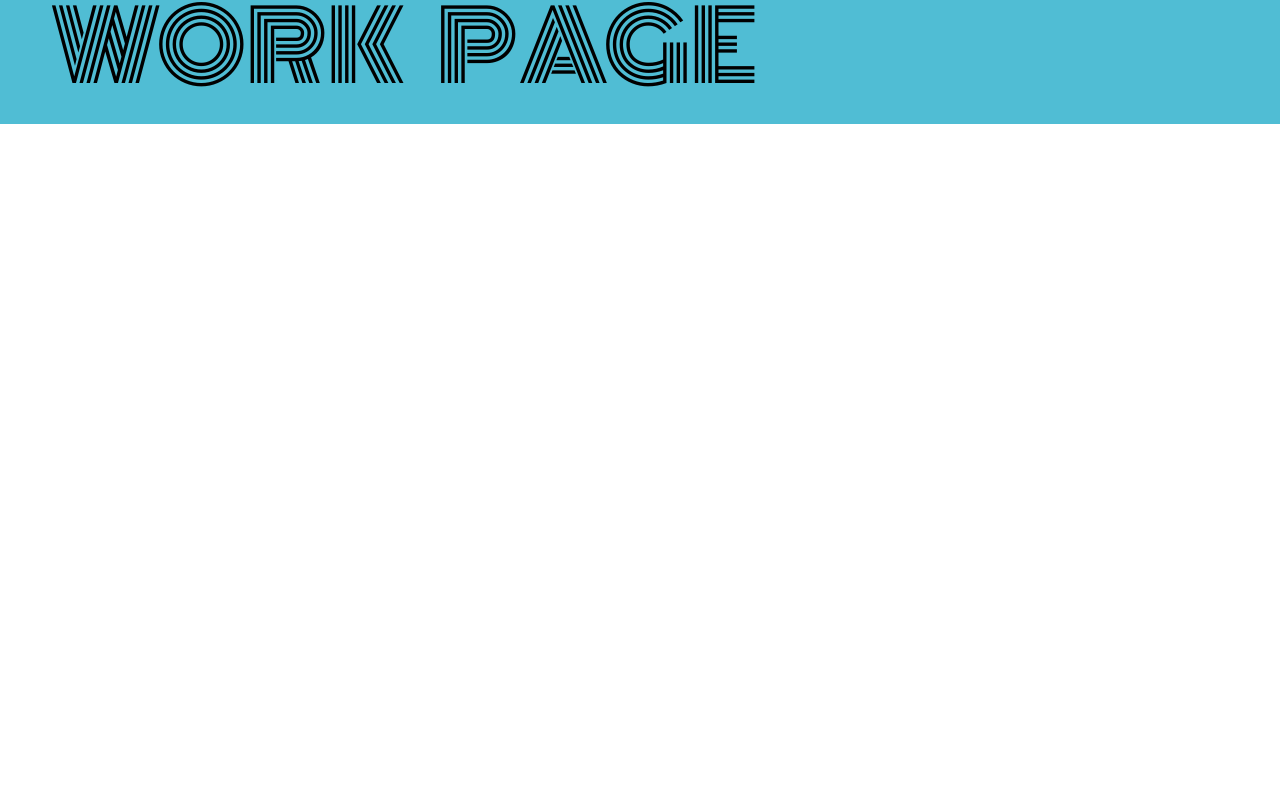
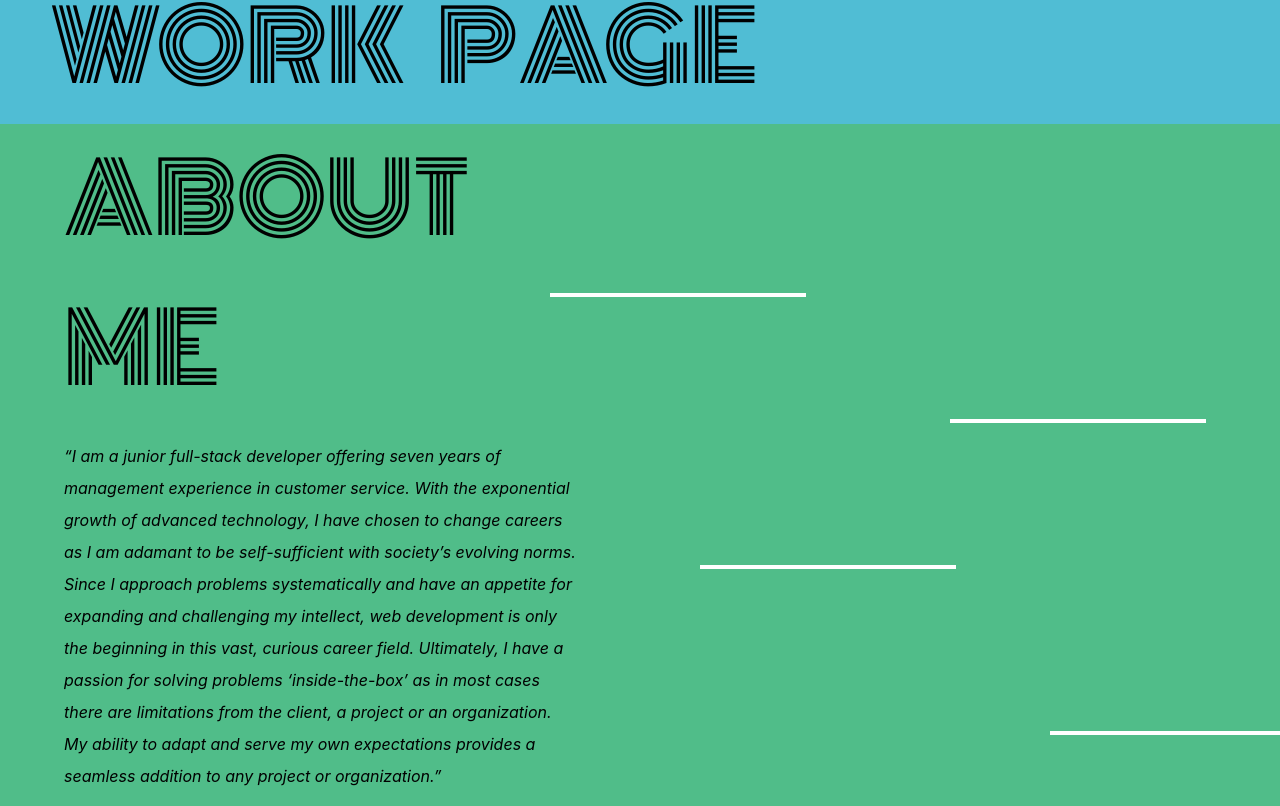
Before and after one commit to ForkingPaths2040/Portfolio, a React (Create React App) app: page / in a window 1280 px wide. Shown: the part 1458-2264 px from the top of the page. Before the commit the page ends 1582 px from the top, so only its background shows below. Built offline with nearby package versions, Linux system fonts and the light colour scheme.

Commit message:
About Me rough styled

```diff
--- a/src/App.js
+++ b/src/App.js
@@ -3,6 +3,7 @@ import './App.css';
 import Landing from './components/Landing/Landing';
 import Works from './components/Works/Works';
 import {Route} from 'react-router-dom'
+import About from './components/About/About';
 
 
 
@@ -13,6 +14,7 @@ function App() {
         <Header />
         <Landing />
         <Works />
+        <About />
       </Route>
 
     </div>
--- /dev/null
+++ b/src/components/About/About.css
@@ -0,0 +1,48 @@
+.about-container {
+  background-color: #50bd89;
+  margin: 0;
+  height: 682px;
+}
+
+.about-info {
+  height: 50%;
+  width: 40%;
+  margin: 0 5%;
+}
+
+.about-info > p {
+  font-style: italic;
+  line-height: 200%;
+}
+#about-title {
+  display: inline-block;
+  width: 425px;
+  font-family: "Monoton", cursive;
+  font-size: 96px;
+  font-weight: 100;
+  margin: 0 5%;
+}
+
+.horizontal {
+  width: 20%;
+  height: 4px;
+  background-color: white;
+  position: relative;
+}
+
+#hz1 {
+  left: 1050px;
+  top: -50px;
+}
+#hz2 {
+  left: 700px;
+  top: -220px;
+}
+#hz3 {
+  left: 950px;
+  top: -370px;
+}
+#hz4 {
+  left: 550px;
+  top: -500px;
+}
--- /dev/null
+++ b/src/components/About/About.jsx
@@ -0,0 +1,19 @@
+import React from 'react';
+import './About.css'
+
+function About(props) {
+  return (
+    <div className='about-container'>
+        <h1 id="about-title">ABOUT ME</h1>
+      <div className="about-info">
+        <p>“I am a junior full-stack developer offering seven years of management experience in customer service.  With the exponential growth of advanced technology, I have chosen to change careers as I am adamant to be self-sufficient with society’s evolving norms. Since I approach problems systematically and have an appetite for expanding and challenging my intellect, web development is only the beginning in this vast, curious career field.  Ultimately, I have a passion for solving problems ‘inside-the-box’ as in most cases there are limitations from the client, a project or an organization. My ability to adapt and serve my own expectations provides a seamless addition to any project or organization.”</p>
+      </div>
+      <div className="horizontal" id="hz1"></div>
+      <div className="horizontal" id="hz2"></div>
+      <div className="horizontal" id="hz3"></div>
+      <div className="horizontal" id="hz4"></div>
+    </div>
+  );
+}
+
+export default About;
--- a/src/components/Header/Header.jsx
+++ b/src/components/Header/Header.jsx
@@ -6,10 +6,12 @@ function Header(props) {
   const [navbar, setNavbar] = useState('#f34d4d')
 
   const changeBackground = () => {
-    if (window.scrollY > 687) {
+    if (window.scrollY < 687) {
+      setNavbar("#f34d4d")
+    } else if(window.scrollY < 1478){
       setNavbar("#50bdd4")
     } else {
-      setNavbar("#f34d4d")
+      setNavbar("#50bd89")
     }
   }
 
--- a/src/components/Projects/Projects.css
+++ b/src/components/Projects/Projects.css
@@ -40,7 +40,6 @@
   margin: 0;
   left: 50px;
   top: 1430px;
-  z-index: 100;
 }
 .page-buttons {
   display: flex;
```
